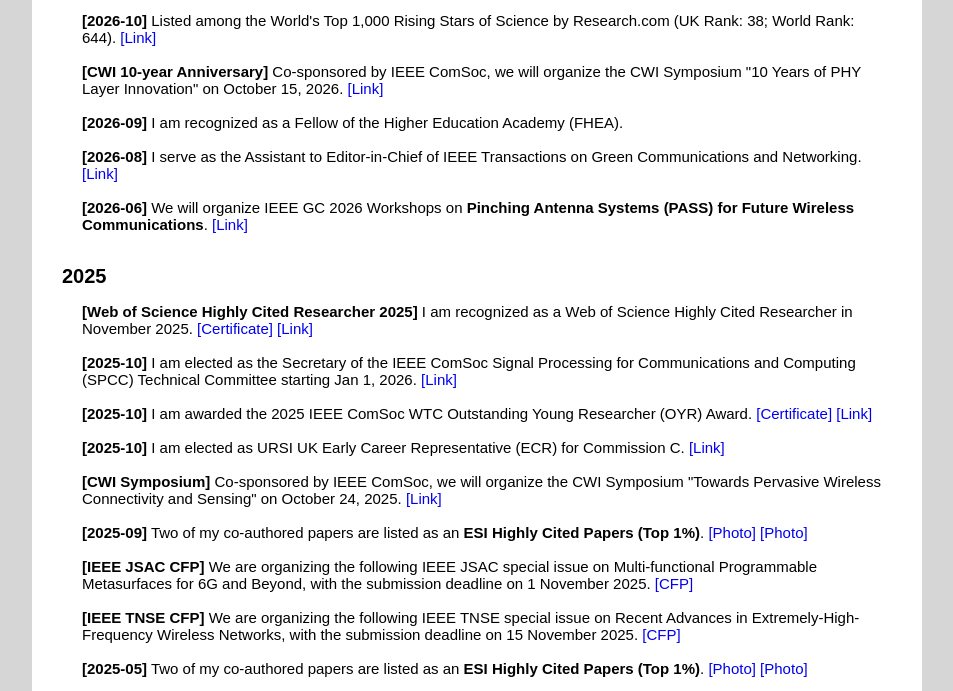
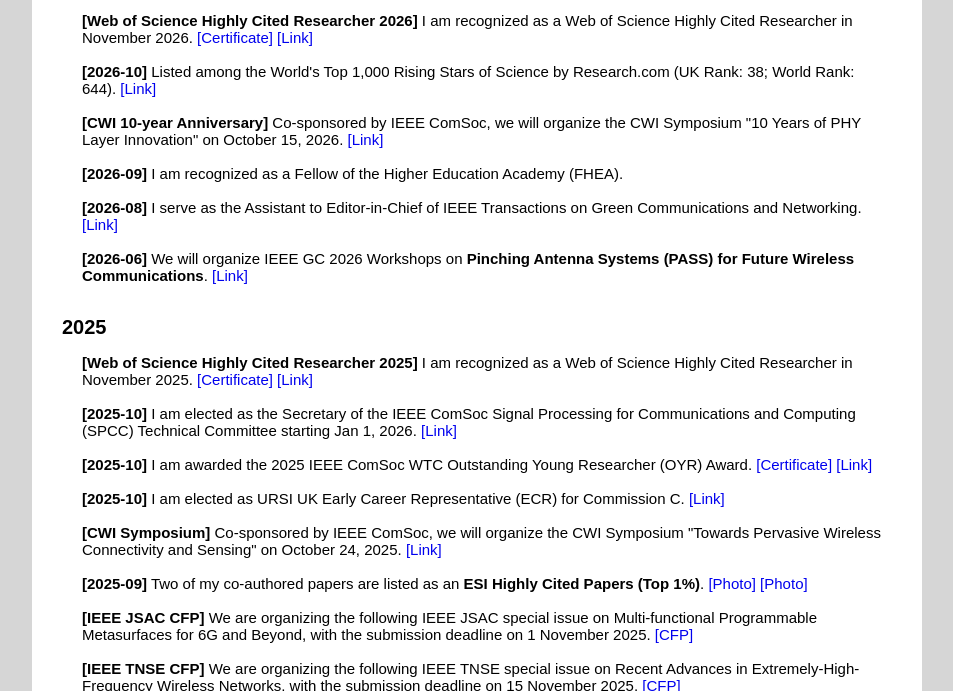
Before and after one commit to xidongmu/xidongmu.github.io, a plain HTML site: page news.html in a window 1280 px wide. Shown: the part 235-926 px from the top of the page, without its empty margins (163-1116 px from the left). Drawn offline with Linux system fonts and the light colour scheme.

Commit message:
Update news.html

```diff
--- a/news.html
+++ b/news.html
@@ -33,6 +33,9 @@
         <br>
         <h2> 2026</h2>
         <p style="margin-left: 20px;">
+            <b>[Web of Science Highly Cited Researcher 2026]</b> I am recognized as a Web of Science Highly Cited Researcher in November 2026.  <a href="./img/ESI_2026.pdf">[Certificate]</a>
+            <a href="https://clarivate.com/highly-cited-researchers/?action=clv_hcr_members_filter&clv-paged=1&clv-category=&clv-institution=&clv-region=&clv-name=Mu%2C%20Xidong">[Link]</a>
+            <br /><br />
             <b>[2026-10]</b> Listed among the World's Top 1,000 Rising Stars of Science by Research.com (UK Rank: 38; World Rank: 644). <a
                 href="https://research.com/u/xidong-mu">[Link]</a>
             <br /><br />
```
